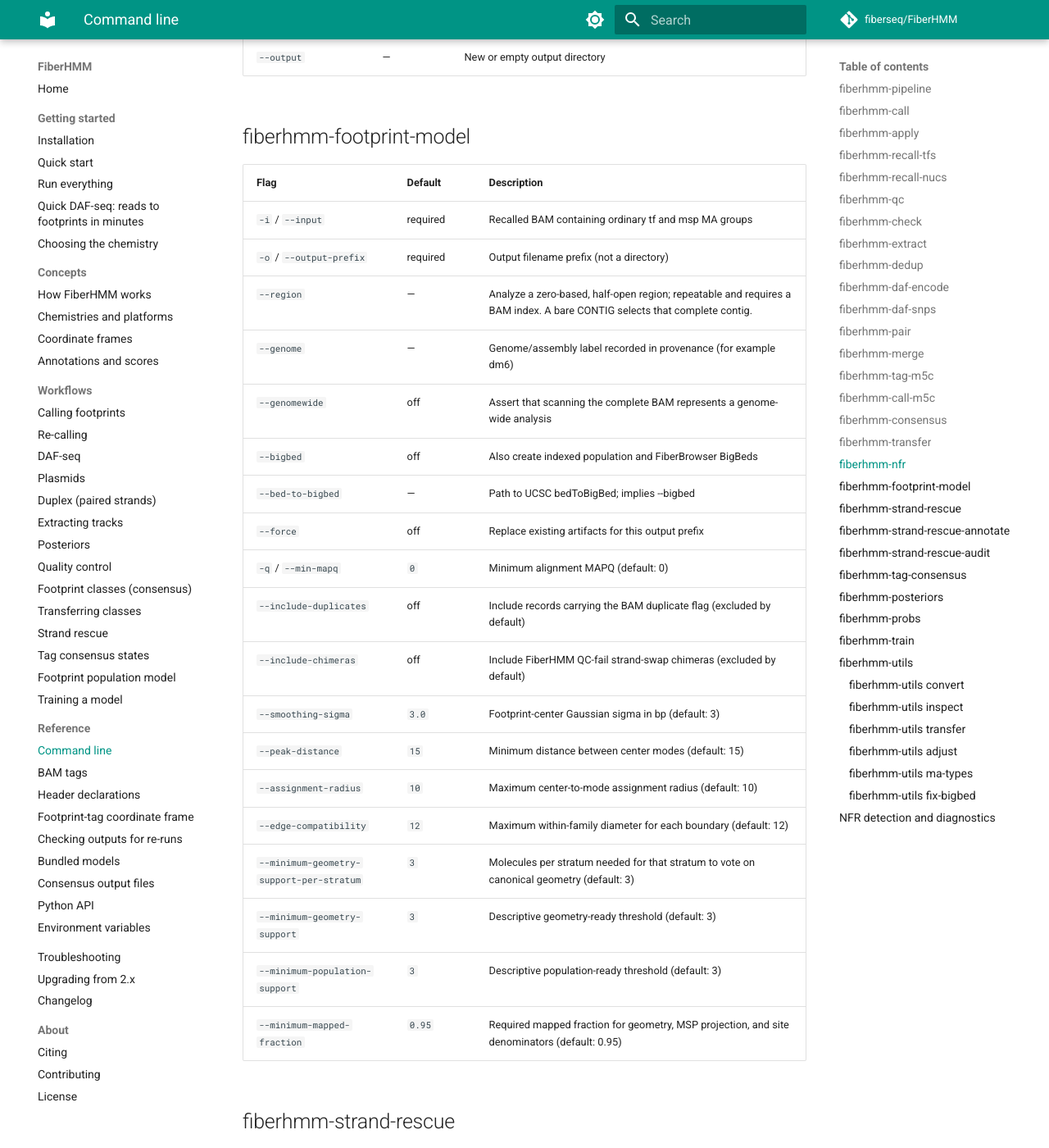
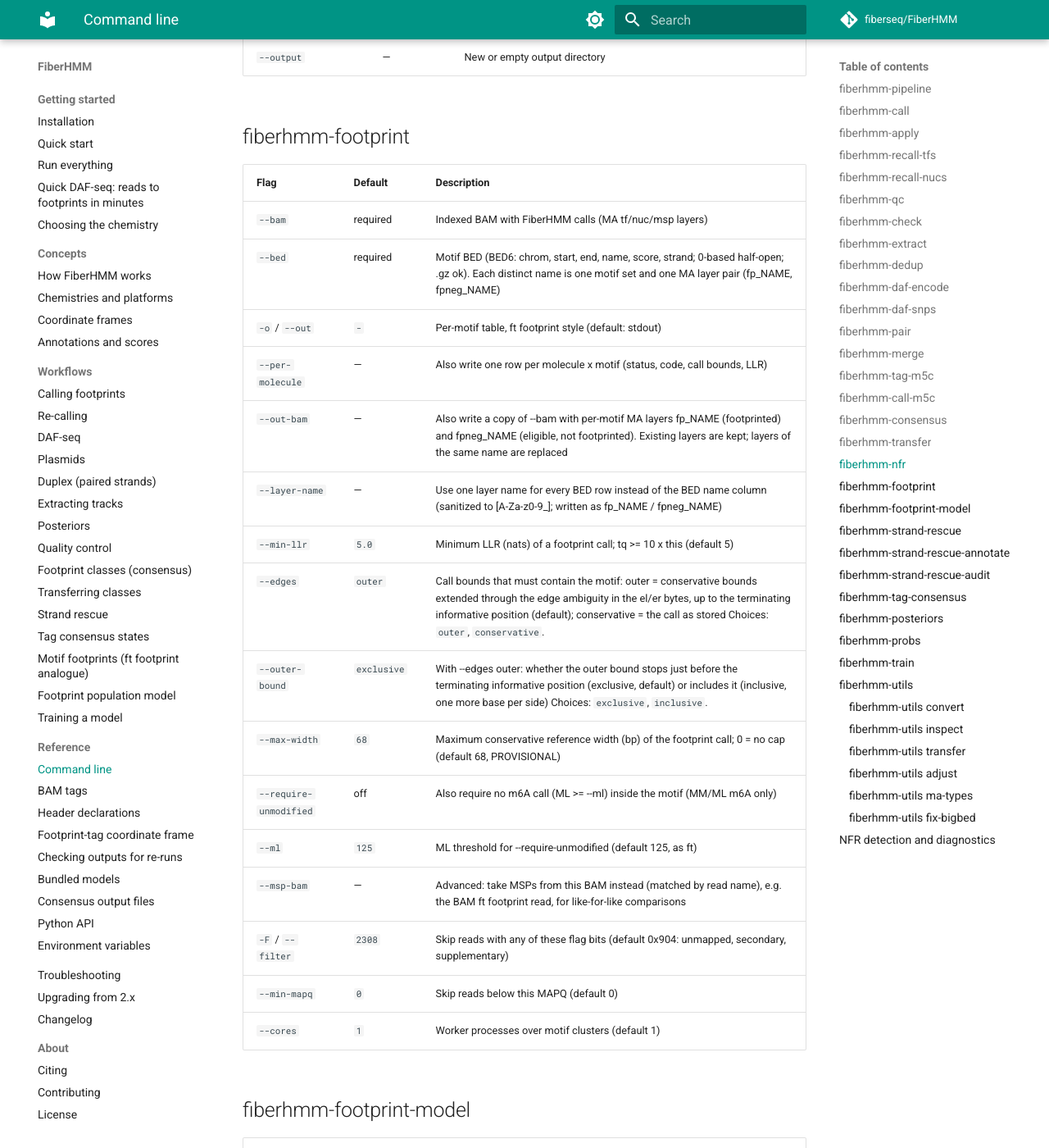
Before and after one commit to fiberseq/FiberHMM, an MkDocs documentation site: the page built from docs/reference/cli.md, in a window 1280 px wide and 1400 px high, scrolled down 39362 px. Shown: the whole window at 82% size. Built offline with MkDocs 1.6.1 and Material for MkDocs 9.7.7, drawn with Linux system fonts in a browser that asks for light colours; comment, search, counter and statistics services are not loaded.

Commit message:
Document fiberhmm-footprint; CHANGELOG Unreleased entry; CLI reference
Co-Authored-By: Claude Opus 5.5 <noreply@anthropic.com>

```diff
--- a/docs/reference/cli.md
+++ b/docs/reference/cli.md
@@ -600,6 +600,27 @@ Generated from each command's argparse definition by `python tools/gen_cli_refer
 | `--json-progress` | off | Structured progress on stderr (JSON lines) |
 | `--output` | — | New or empty output directory |
 
+## fiberhmm-footprint
+
+| Flag | Default | Description |
+|------|---------|-------------|
+| `--bam` | required | Indexed BAM with FiberHMM calls (MA tf/nuc/msp layers) |
+| `--bed` | required | Motif BED (BED6: chrom, start, end, name, score, strand; 0-based half-open; .gz ok). Each distinct name is one motif set and one MA layer pair (fp_NAME, fpneg_NAME) |
+| `-o` / `--out` | `-` | Per-motif table, ft footprint style (default: stdout) |
+| `--per-molecule` | — | Also write one row per molecule x motif (status, code, call bounds, LLR) |
+| `--out-bam` | — | Also write a copy of --bam with per-motif MA layers fp_NAME (footprinted) and fpneg_NAME (eligible, not footprinted). Existing layers are kept; layers of the same name are replaced |
+| `--layer-name` | — | Use one layer name for every BED row instead of the BED name column (sanitized to [A-Za-z0-9_]; written as fp_NAME / fpneg_NAME) |
+| `--min-llr` | `5.0` | Minimum LLR (nats) of a footprint call; tq &gt;= 10 x this (default 5) |
+| `--edges` | `outer` | Call bounds that must contain the motif: outer = conservative bounds extended through the edge ambiguity in the el/er bytes, up to the terminating informative position (default); conservative = the call as stored Choices: `outer`, `conservative`. |
+| `--outer-bound` | `exclusive` | With --edges outer: whether the outer bound stops just before the terminating informative position (exclusive, default) or includes it (inclusive, one more base per side) Choices: `exclusive`, `inclusive`. |
+| `--max-width` | `68` | Maximum conservative reference width (bp) of the footprint call; 0 = no cap (default 68, PROVISIONAL) |
+| `--require-unmodified` | off | Also require no m6A call (ML &gt;= --ml) inside the motif (MM/ML m6A only) |
+| `--ml` | `125` | ML threshold for --require-unmodified (default 125, as ft) |
+| `--msp-bam` | — | Advanced: take MSPs from this BAM instead (matched by read name), e.g. the BAM ft footprint read, for like-for-like comparisons |
+| `-F` / `--filter` | `2308` | Skip reads with any of these flag bits (default 0x904: unmapped, secondary, supplementary) |
+| `--min-mapq` | `0` | Skip reads below this MAPQ (default 0) |
+| `--cores` | `1` | Worker processes over motif clusters (default 1) |
+
 ## fiberhmm-footprint-model
 
 | Flag | Default | Description |
--- a/mkdocs.yml
+++ b/mkdocs.yml
@@ -98,6 +98,7 @@ nav:
       - Transferring classes: workflows/transfer.md
       - Strand rescue: workflows/strand-rescue.md
       - Tag consensus states: workflows/tag-consensus.md
+      - Motif footprints (ft footprint analogue): workflows/motif-footprint.md
       - Footprint population model: workflows/footprint-model.md
       - Training a model: workflows/training.md
   - Reference:
```
Also changed, not shown: CHANGELOG.md (+10 -0 lines), docs/reference/bam-tags.md (+2 -0 lines), docs/workflows/motif-footprint.md (added, +119 -0 lines).
